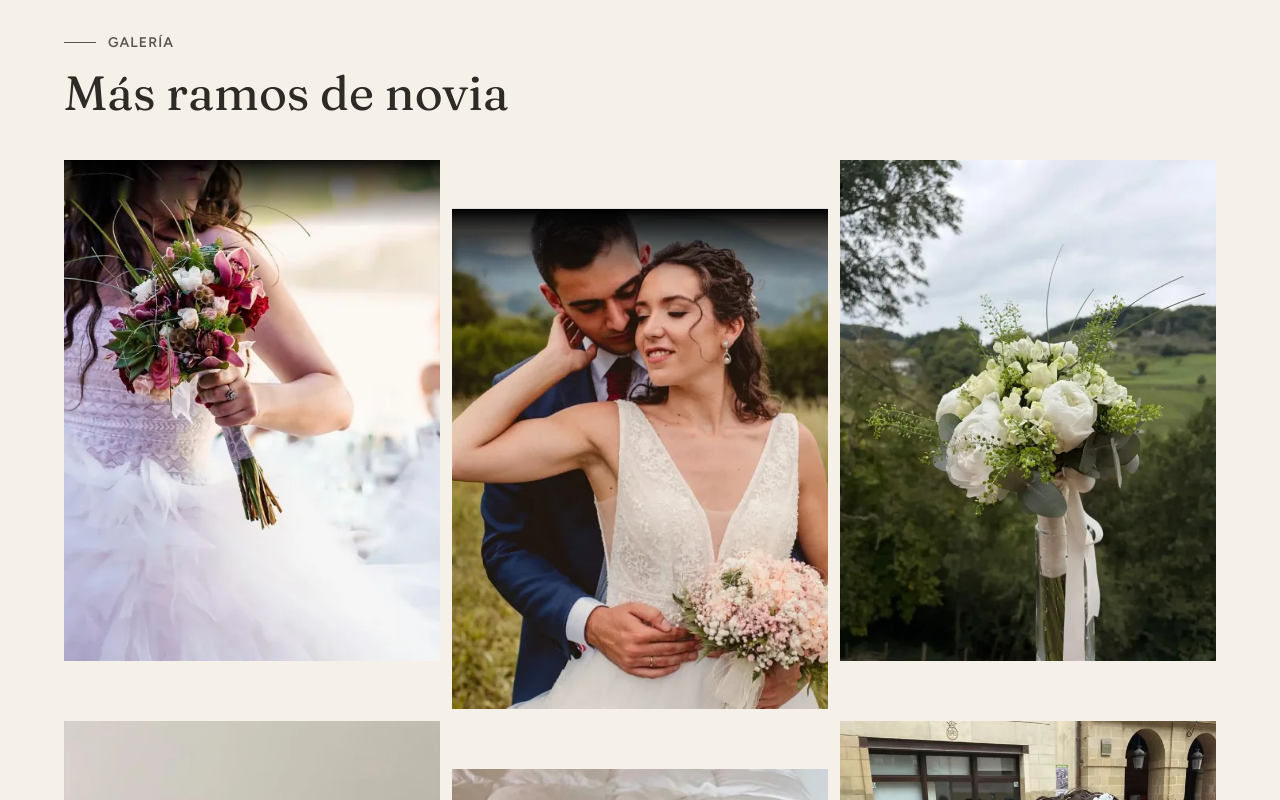
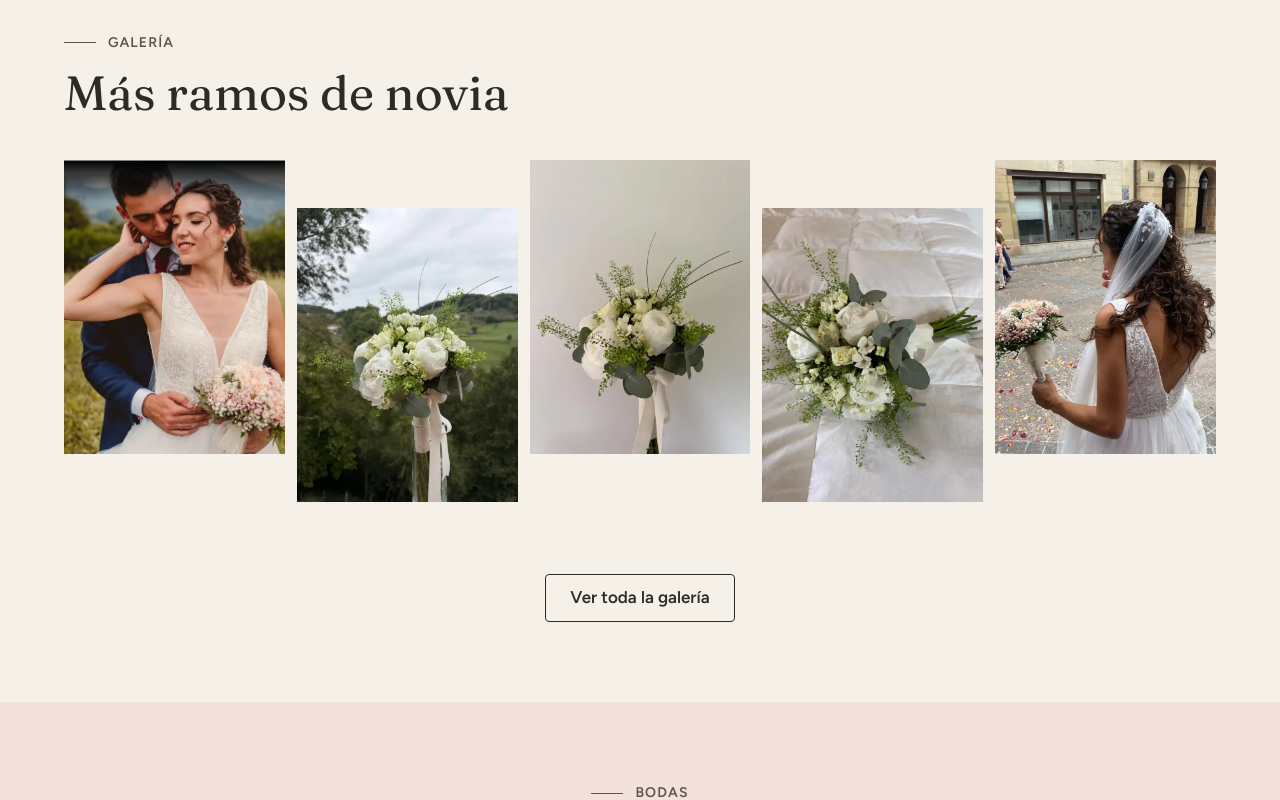
Before and after one commit to MnrBen/nekane-loredenda, a plain HTML site: page v2/bodas.html in a window 1280 px wide. Shown: the part 2701-3501 px from the top of the page. Drawn offline with Linux system fonts and the light colour scheme.

Commit message:
Bodas v2: el punto 01 (Ramo de novia) con ramo-boda5
- Novia sujetando el ramo en una situación real, en lugar del ramo con
  montes detrás; sale de la galería para no repetirse
- Galería con cinco fotos: en escritorio, cinco columnas a alturas alternas

Co-Authored-By: Claude Opus 5.5 <noreply@anthropic.com>

```diff
--- a/v2/bodas.html
+++ b/v2/bodas.html
@@ -109,8 +109,8 @@
             <h3>Ramo de novia</h3>
             <p>Con las flores que elijas, pensado para ti y para tu día.</p>
           </div>
-          <img class="ramo-bloque__foto" src="../imagenes/ramo-boda1.webp" width="692" height="925" loading="lazy"
-               alt="Ramo de novia de peonías blancas y eucalipto en un jarrón, con un valle verde al fondo">
+          <img class="ramo-bloque__foto" src="../imagenes/ramo-boda5.webp" width="692" height="628" loading="lazy"
+               alt="Novia con vestido de tul sosteniendo un ramo de orquídeas, rosas y flores rojas">
         </li>
 
         <li class="ramo-bloque">
@@ -148,10 +148,6 @@
            abre el visor; flechas superpuestas que aparecen según la posición. -->
       <div class="galeria__marco">
         <ul class="galeria" id="galeria-bodas" aria-label="Más fotos de bodas">
-            <li><a class="galeria__enlace" href="../imagenes/ramo-boda5.webp">
-              <img src="../imagenes/ramo-boda5.webp" width="692" height="628" loading="lazy"
-                   alt="Novia con vestido de tul sosteniendo un ramo de orquídeas, rosas y flores rojas">
-            </a></li>
             <li><a class="galeria__enlace" href="../imagenes/ramo-boda6.webp">
               <img src="../imagenes/ramo-boda6.webp" width="635" height="635" loading="lazy"
                    alt="Pareja de novios en el campo; la novia sostiene un ramo redondo de flores blancas y rosa pálido">
--- a/v2/styles.css
+++ b/v2/styles.css
@@ -1464,8 +1464,8 @@ html:has(.visor[open]) {
   }
 }
 
-/* Más ramos: galería deslizable; en escritorio, tres columnas con la del
-   centro más baja (en vez de las cinco de la one-page: aquí hay seis fotos). */
+/* Más ramos: la galería deslizable de siempre (en escritorio, cinco fotos a
+   alturas alternas, como en la one-page). */
 .mas-ramos {
   display: grid;
   gap: var(--esp-5);
@@ -1474,20 +1474,6 @@ html:has(.visor[open]) {
 .mas-ramos__accion {
   display: flex;
   justify-content: center;
-}
-
-@media (min-width: 64em) {
-  .mas-ramos .galeria {
-    grid-template-columns: repeat(3, 1fr);
-  }
-
-  .mas-ramos .galeria li:nth-child(even) {
-    margin-top: 0;
-  }
-
-  .mas-ramos .galeria li:nth-child(3n + 2) {
-    margin-top: var(--esp-7);
-  }
 }
 
 
```
